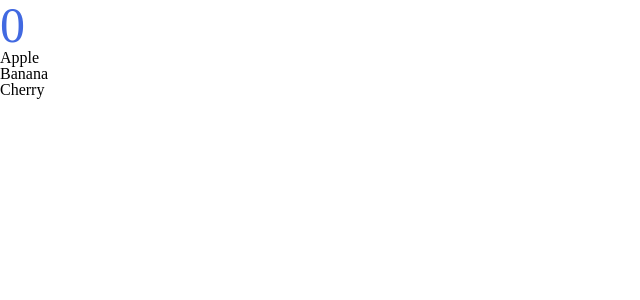
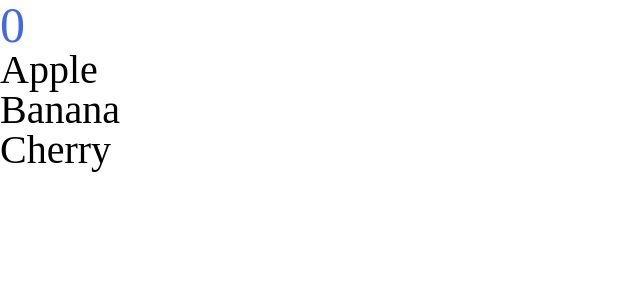
Before and after one commit to yeyoung8805/vue3-practice, a Vue app: page / in a window 1280 px wide. Shown: the top 300 px of the page, without its empty margins (0-640 px from the left). Built offline with nearby package versions, Linux system fonts and the light colour scheme.

Commit message:
add scss to style

```diff
--- a/src/App.vue
+++ b/src/App.vue
@@ -26,9 +26,14 @@ export default {
 };
 </script>
 
-<style>
+<style lang="scss">
 h1 {
   font-size: 50px;
   color: royalblue;
 }
+ul {
+  li {
+    font-size: 40px;
+  }
+}
 </style>
```
